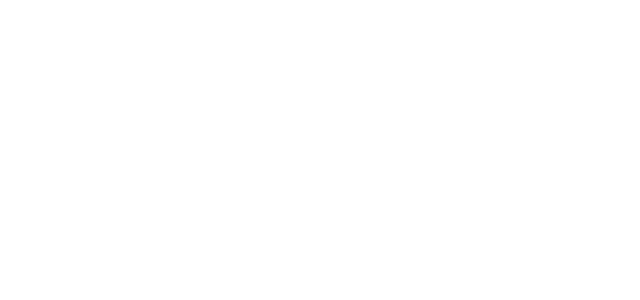
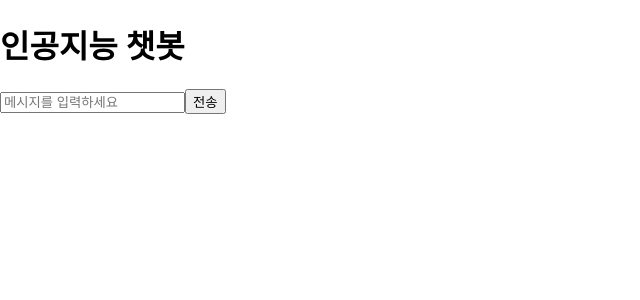
Before and after one commit to dbseend/WonSsoGong_WEB, a React (Create React App) app in the folder wsg/: page /chatbot in a window 1280 px wide. Before the commit this address had no page. Shown: the top 300 px of the page, without its empty margins (0-640 px from the left). Built offline with nearby package versions, Linux system fonts and the light colour scheme.

Commit message:
create Chatbot

```diff
--- a/wsg/src/App.js
+++ b/wsg/src/App.js
@@ -1,5 +1,6 @@
 import React from "react";
 import { BrowserRouter as Router, Route, Routes } from "react-router-dom";
+import Chatbot from "./Components/WebChatbot";
 import Main from "./Pages/Main";
 
 function App() {
@@ -7,6 +8,7 @@
     <Router>
       <Routes>
         <Route path="/" element={<Main />} />
+        <Route path="/chatbot" element={<Chatbot />} />
       </Routes>
     </Router>
   );
--- /dev/null
+++ b/wsg/src/Components/WebChatbot.js
@@ -0,0 +1,93 @@
+import React, { useState } from 'react';
+import { createGlobalStyle } from "styled-components";
+
+const Chatbot = () => {
+   const [messages, setMessages] = useState([]);
+   const [userInput, setUserInput] = useState('');
+   const [loading, setLoading] = useState(false);
+
+   const apiKey = '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';
+   const apiEndpoint = 'https://api.openai.com/v1/chat/completions';
+
+   const addMessage = (sender, message) => {
+      setMessages(prevMessages => [...prevMessages, { sender, message }]);
+   };
+
+   const handleSendMessage = async () => {
+      const message = userInput.trim();
+      if (message.length === 0) return;
+
+      addMessage('user', message);
+      setUserInput('');
+      setLoading(true);
+
+      try {
+         const response = await fetch(apiEndpoint, {
+            method: 'POST',
+            headers: {
+               'Content-Type': 'application/json',
+               'Authorization': `Bearer ${apiKey}`,
+            },
+            body: JSON.stringify({
+               model: 'gpt-3.5-turbo',
+               messages: [{ role: 'user', content: message }],
+               max_tokens: 1024, // 답변 최대 글자 수,
+               top_p: 1, // 다음 단어를 선택할 때 상위 p%의 확률 분포를 사용하는 매개변수, 높을수록 안정된 선택
+               temperature: 1, // 답변의 다양성과 창의성, 낮을수록 일관적 (0~2)
+               frequency_penalty: 0.5, // 전문적 단어의 빈도, 낮을수록 전문적 (0~1)
+               presence_penalty: 0.5, // 반복되는 구문 억제, 낮을수록 억제하지 않음 (0~1)
+               stop: ['문장 생성 중단 단어'],
+            }),
+         });
+
+         const data = await response.json();
+         const aiResponse = data.choices?.[0]?.message?.content || 'No response';
+         addMessage('bot', aiResponse);
+      } catch (error) {
+         console.error('오류 발생!', error);
+         addMessage('오류 발생!');
+      } finally {
+         setLoading(false);
+      }
+   };
+
+   const handleKeyDown = (event) => {
+      if (event.key === 'Enter') {
+         handleSendMessage();
+      }
+   };
+
+   return (
+      <>
+      <GlobalStyle />
+         <div id='Chatbot'>
+            <h1>인공지능 챗봇</h1>
+            <div className='chatDiv'>
+               {loading && <span className="messageWait">답변을 기다리고 있습니다</span>}
+               {messages.map((msg, index) => (
+                  <div key={index} className={`message ${msg.sender}`}>
+                     {`${msg.sender === 'user' ? '나' : '챗봇'} : ${msg.message}`}
+                  </div>
+               ))}
+            </div>
+            <div className='inputDiv'>
+               <input
+                  type='text' placeholder='메시지를 입력하세요'
+                  value={userInput} onChange={(e) => setUserInput(e.target.value)}
+                  onKeyDown={handleKeyDown}
+               />
+               <button onClick={handleSendMessage}>전송</button>
+            </div>
+         </div>
+      </>
+   );
+};
+
+const GlobalStyle = createGlobalStyle`
+  body {
+    margin : 0;
+    padding: 0;
+  }
+`;
+
+export default Chatbot;
```
Also changed, not shown: wsg/src/Pages/Chatbot.js (added, +14 -0 lines), 1 other file (tests, documents, lock files or other folders).
